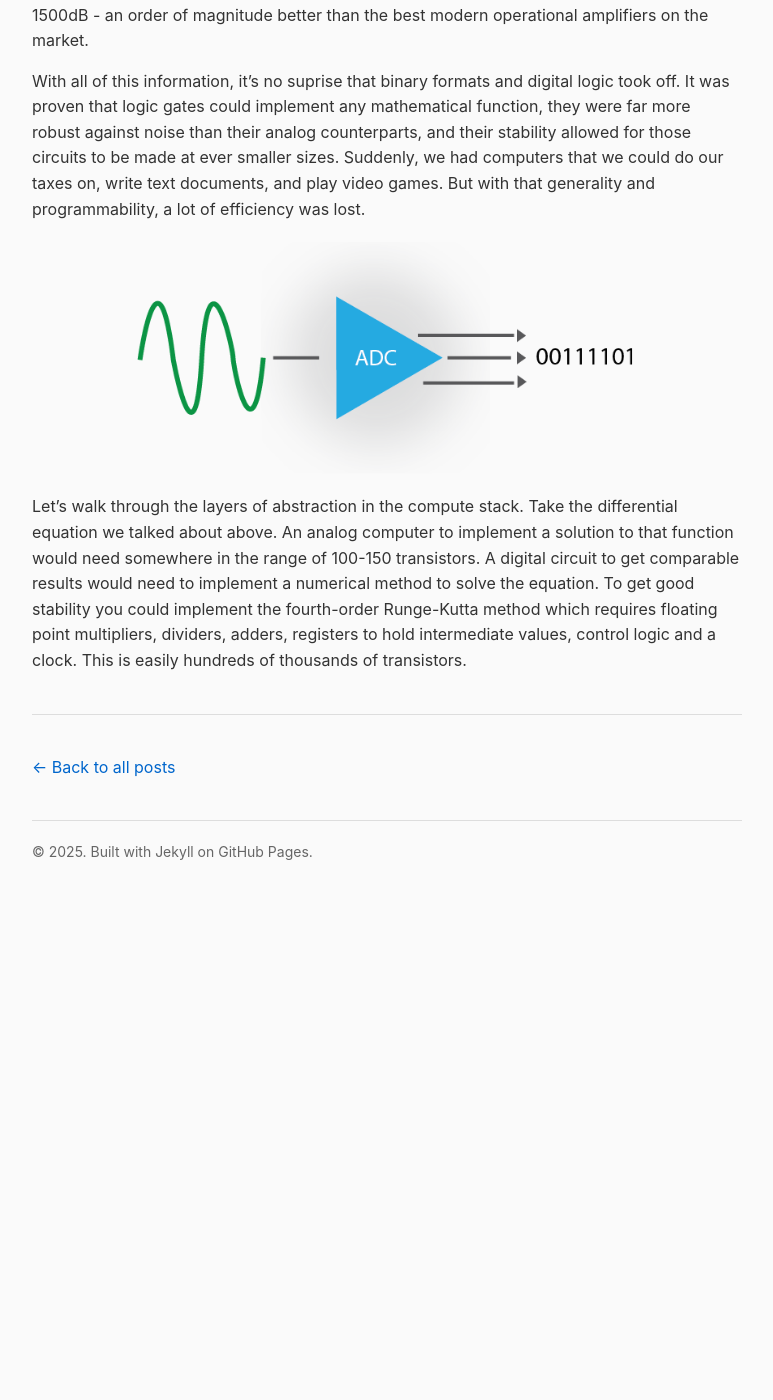
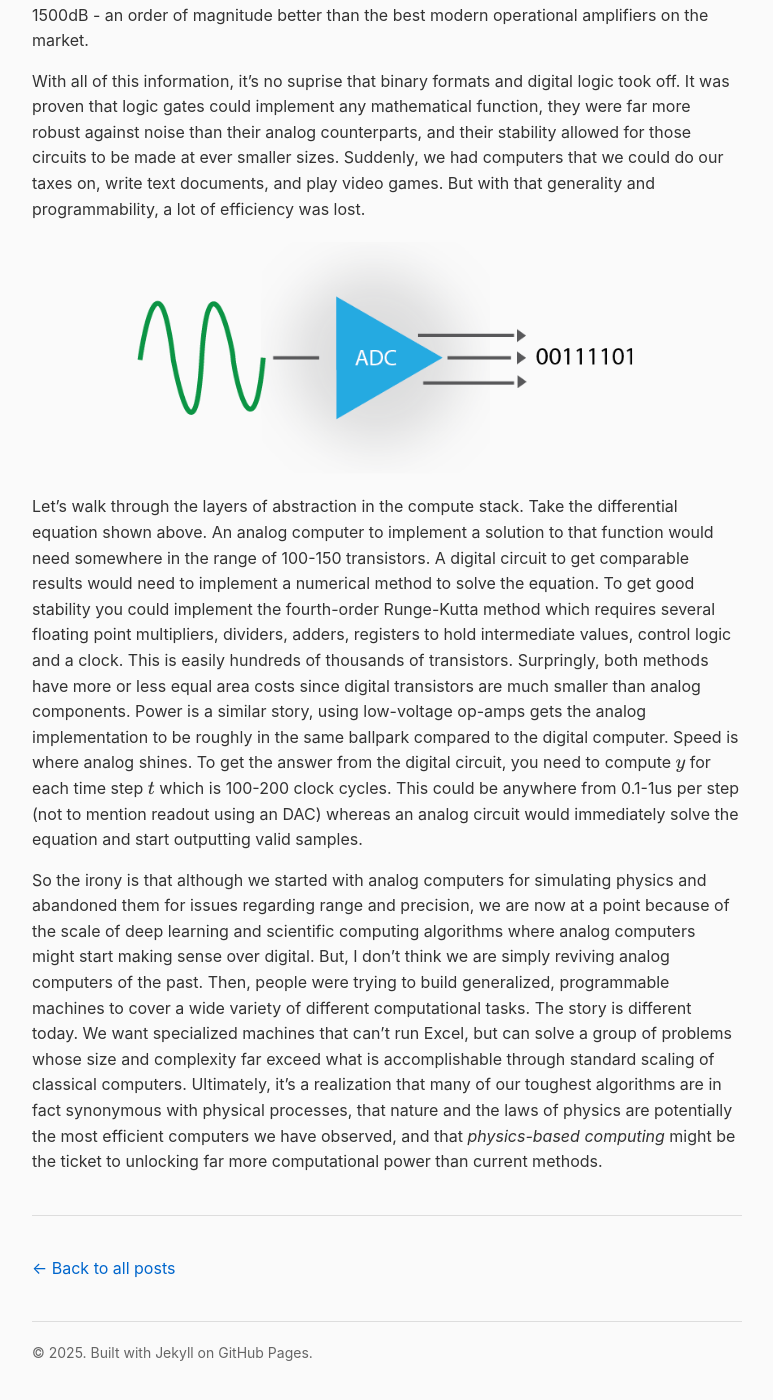
Before and after one commit to roshanwariar/roshanwariar.github.io, a Jekyll site: the page built from _posts/2026-2-23-pbc.md, in a window 1280 px wide and 1400 px high, scrolled down 2881 px. Shown: the whole window, without its empty margins (253-1026 px from the left). Built offline with Jekyll 4.4.1, drawn with Linux system fonts in a browser that asks for light colours; before the commit the page ends 3780 px from its top, so only the background shows below that.

Commit message:
Update 2026-2-23-pbc.md

```diff
--- a/_posts/2026-2-23-pbc.md
+++ b/_posts/2026-2-23-pbc.md
@@ -29,4 +29,6 @@ With all of this information, it's no suprise that binary formats and digital lo
 
 ![ADC](/assets/images/1682789114339.png)
 
-Let's walk through the layers of abstraction in the compute stack. Take the differential equation we talked about above. An analog computer to implement a solution to that function would need somewhere in the range of 100-150 transistors. A digital circuit to get comparable results would need to implement a numerical method to solve the equation. To get good stability you could implement the fourth-order Runge-Kutta method which requires floating point multipliers, dividers, adders, registers to hold intermediate values, control logic and a clock. This is easily hundreds of thousands of transistors.
+Let's walk through the layers of abstraction in the compute stack. Take the differential equation shown above. An analog computer to implement a solution to that function would need somewhere in the range of 100-150 transistors. A digital circuit to get comparable results would need to implement a numerical method to solve the equation. To get good stability you could implement the fourth-order Runge-Kutta method which requires several floating point multipliers, dividers, adders, registers to hold intermediate values, control logic and a clock. This is easily hundreds of thousands of transistors. Surpringly, both methods have more or less equal area costs since digital transistors are much smaller than analog components. Power is a similar story, using low-voltage op-amps gets the analog implementation to be roughly in the same ballpark compared to the digital computer. Speed is where analog shines. To get the answer from the digital circuit, you need to compute $$y$$ for each time step $$t$$ which is 100-200 clock cycles. This could be anywhere from 0.1-1us per step (not to mention readout using an DAC) whereas an analog circuit would immediately solve the equation and start outputting valid samples.<w>
+
+So the irony is that although we started with analog computers for simulating physics and abandoned them for issues regarding range and precision, we are now at a point because of the scale of deep learning and scientific computing algorithms where analog computers might start making sense over digital. But, I don't think we are simply reviving analog computers of the past. Then, people were trying to build generalized, programmable machines to cover a wide variety of different computational tasks. The story is different today. We want specialized machines that can't run Excel, but can solve a group of problems whose size and complexity far exceed what is accomplishable through standard scaling of classical computers. Ultimately, it's a realization that many of our toughest algorithms are in fact synonymous with physical processes, that nature and the laws of physics are potentially the most efficient computers we have observed, and that _physics-based computing_ might be the ticket to unlocking far more computational power than current methods.<w>
```
